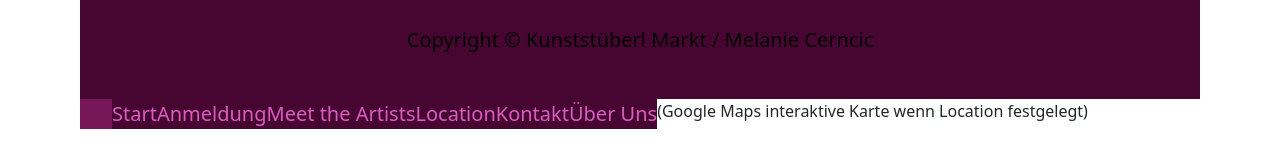
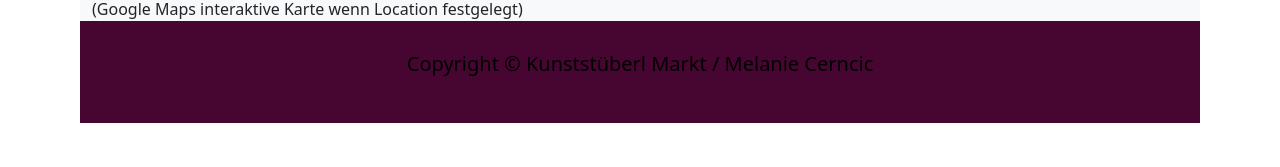
Before and after one commit to mc1307/Kunststueberl_Markt, a plain HTML site: page location.html in a window 1280 px wide. Shown: the part 381-548 px from the top of the page. Drawn offline with nearby package versions, Linux system fonts and the light colour scheme.

Commit message:
Update location.html

```diff
--- a/location.html
+++ b/location.html
@@ -64,6 +64,9 @@
           So erreichst du unsere Location: <br/>
         </p>
        <!-- <button class="btn btn-primary btn-lg">Start</button>-->
+       <!-- Einbindung von Google Maps-->
+
+(Google Maps interaktive Karte wenn Location festgelegt)
       </div>
       <img class ="img-fluid w-50 d-none d-sm-block" src="#" alt=""/>
     </div>
@@ -155,43 +158,6 @@
       crossorigin="anonymous"
     ></script>
 
- <!--   <ul>
-        <li><a href="index.html">Start</a></li>
-        <li><a href="">Anmeldung</a></li>
-        <li><a href="artists.html">Meet the Artists</a></li>
-        <li><a href="location.html">Location</a></li>
-        <li><a href="contact.html">Kontakt</a></li>
-        <li><a href="about.html">Über Uns</a></li>
-      </ul>
-
-
-<div>     <h1>Welcome!</h1><br/>
-Der erste Kunstmarkt in der Steiermark! Von Künstler:innen aus Kärnten, der Steiermark, dem Burgenland und Slowenien für alle Kunstliebhaber:innen. <br/>
-
-Demnächst mehr Informationen!
-</div>
--->
-</body>
-</html>
-
-
-
-
-    <ul>
-        <li><a href="index.html">Start</a></li>
-        <li><a href="https://docs.google.com/forms/d/e/1FAIpQLSdl4YbKHVALmyZPf6Ir7jgbZRj8jbRQSBj_r5Z5XViXPM31vw/viewform?usp=header">Anmeldung</a></li>
-        <li><a href="artists.html">Meet the Artists</a></li>
-        <li><a href="location.html">Location</a></li>
-        <li><a href="contact.html">Kontakt</a></li>
-        <li><a href="about.html">Über Uns</a></li>
-      </ul>
-
-
-<div>
-
-<!-- Einbindung von Google Maps-->
-
-(Google Maps interaktive Karte wenn Location festgelegt)
 </div>
 </body>
 </html>
```
